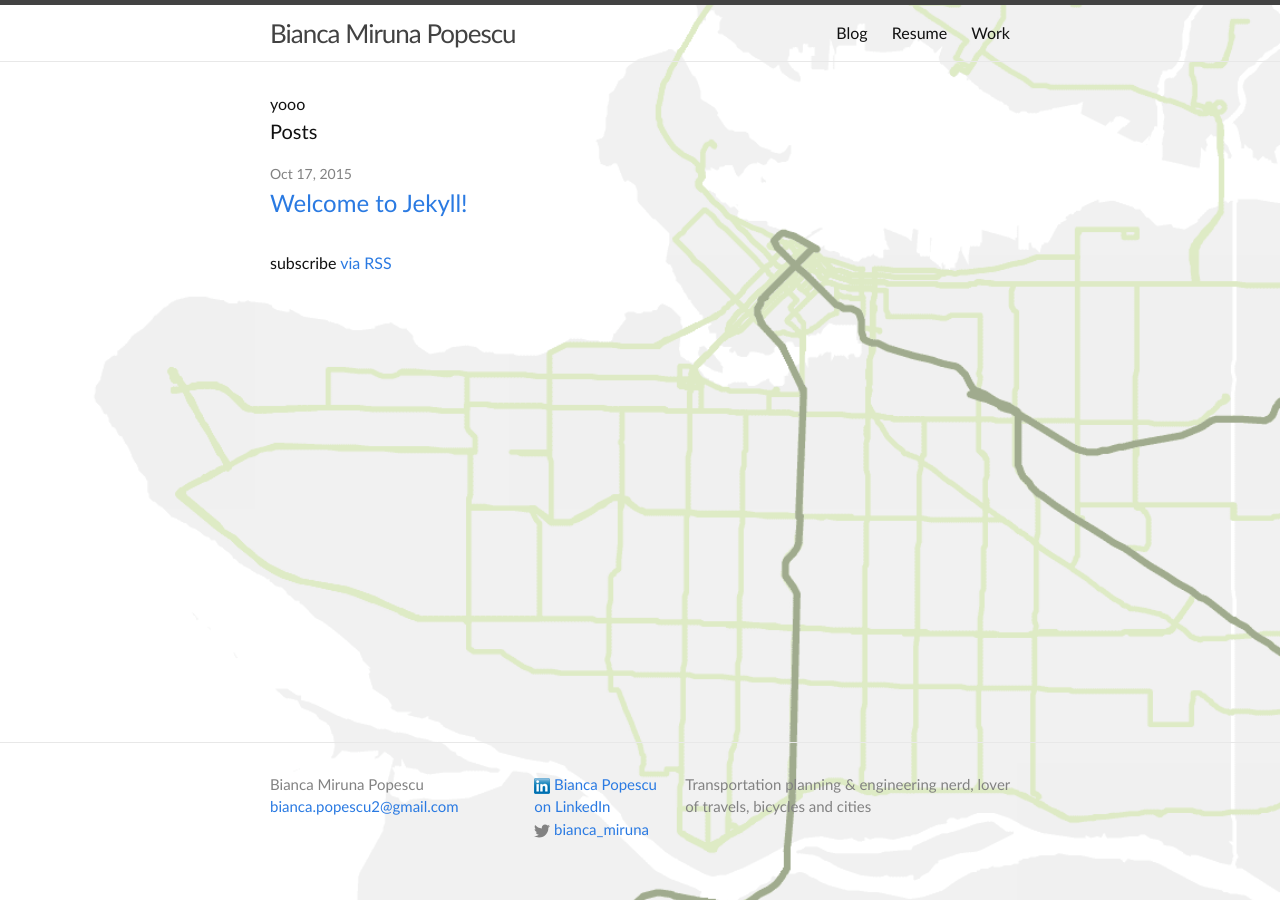
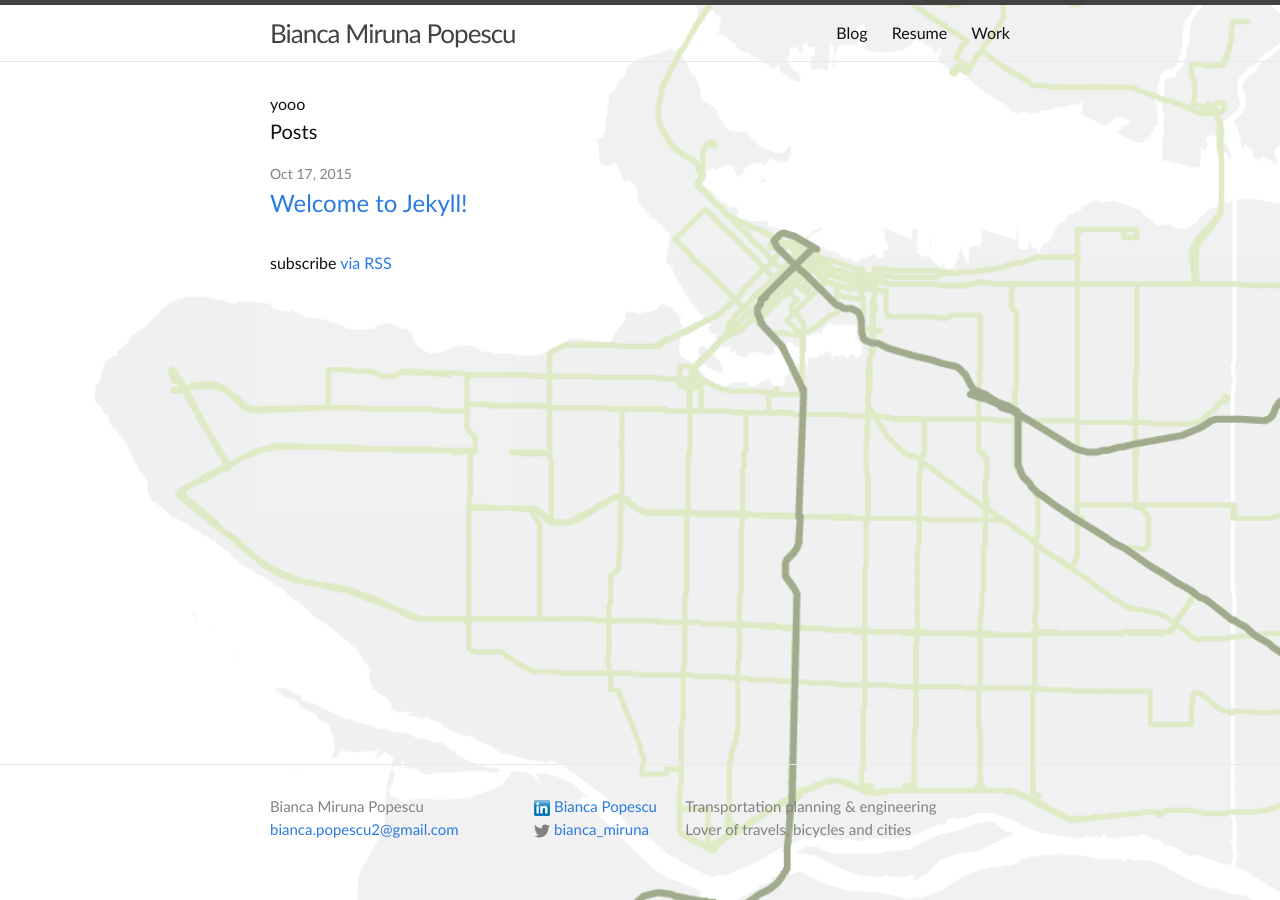
Before and after one commit to biancapopescu/biancapopescu.github.io, a Jekyll site: the page built from index.html, in a window 1280 px wide. Built offline with Jekyll 4.4.1, drawn with Linux system fonts in a browser that asks for light colours.

Commit message:
Change in Footer text

```diff
--- a/_config.yml
+++ b/_config.yml
@@ -2,7 +2,8 @@
 title: Bianca Miruna Popescu
 email: bianca.popescu2@gmail.com
 description: > # this means to ignore newlines until "baseurl:"
-  Transportation planning & engineering nerd, lover of travels, bicycles and cities
+  Transportation planning & engineering</br>
+  Lover of travels, bicycles and cities
 baseurl: "" # the subpath of your site, e.g. /blog/
 url: "http://biancapopescu.info" # the base hostname & protocol for your site
 twitter_username: bianca_miruna
--- a/_includes/footer.html
+++ b/_includes/footer.html
@@ -16,7 +16,7 @@
             <a href="https://www.linkedin.com/pub/bianca-popescu/37/473/8aa">
               <img src="images/LinkedIn_Logo16px.png" alt="LinkedIn">
 
-              <span class="username">Bianca Popescu on LinkedIn</span>
+              <span class="username">Bianca Popescu</span>
             </a>
           </li>
 
```
